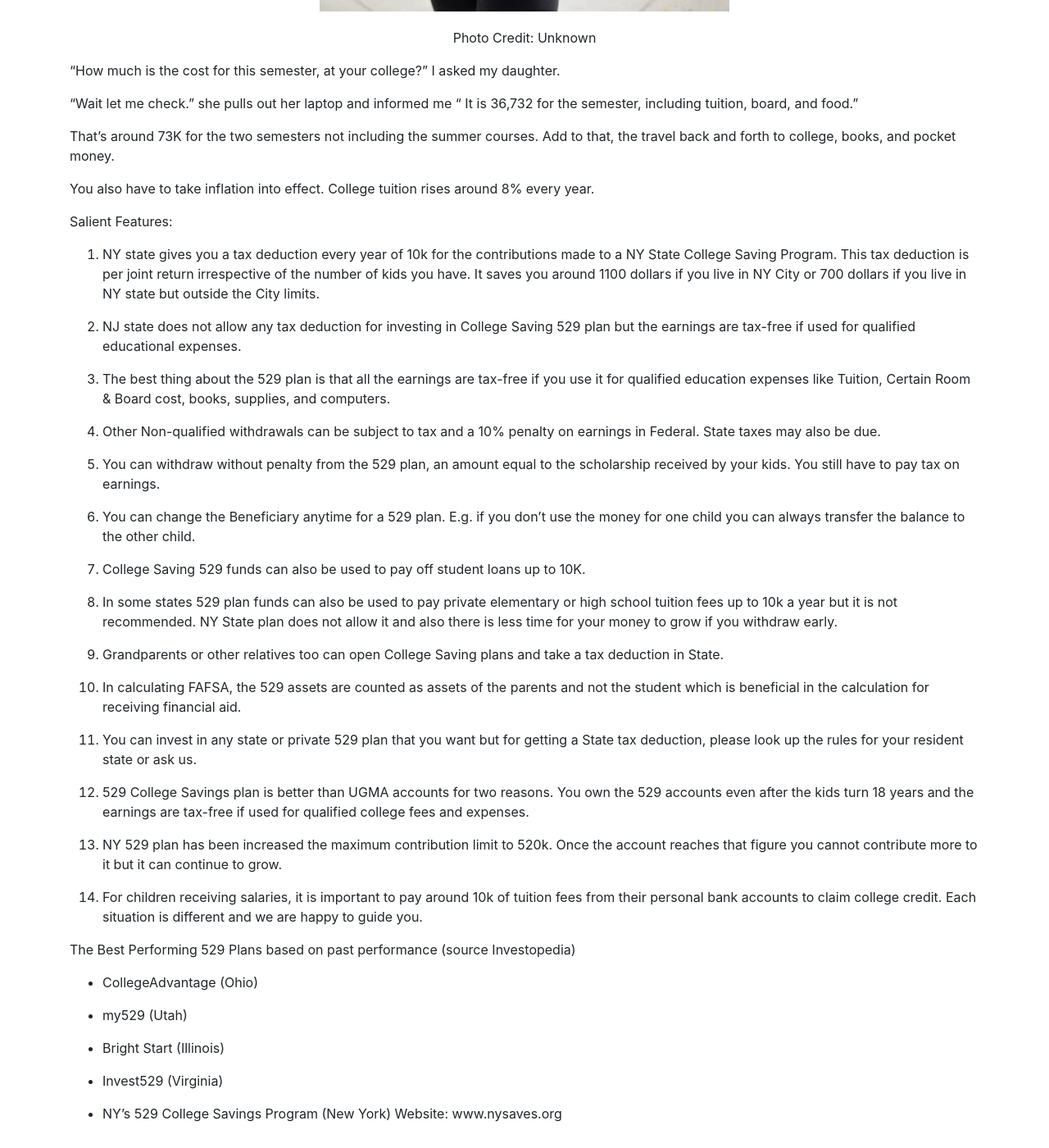
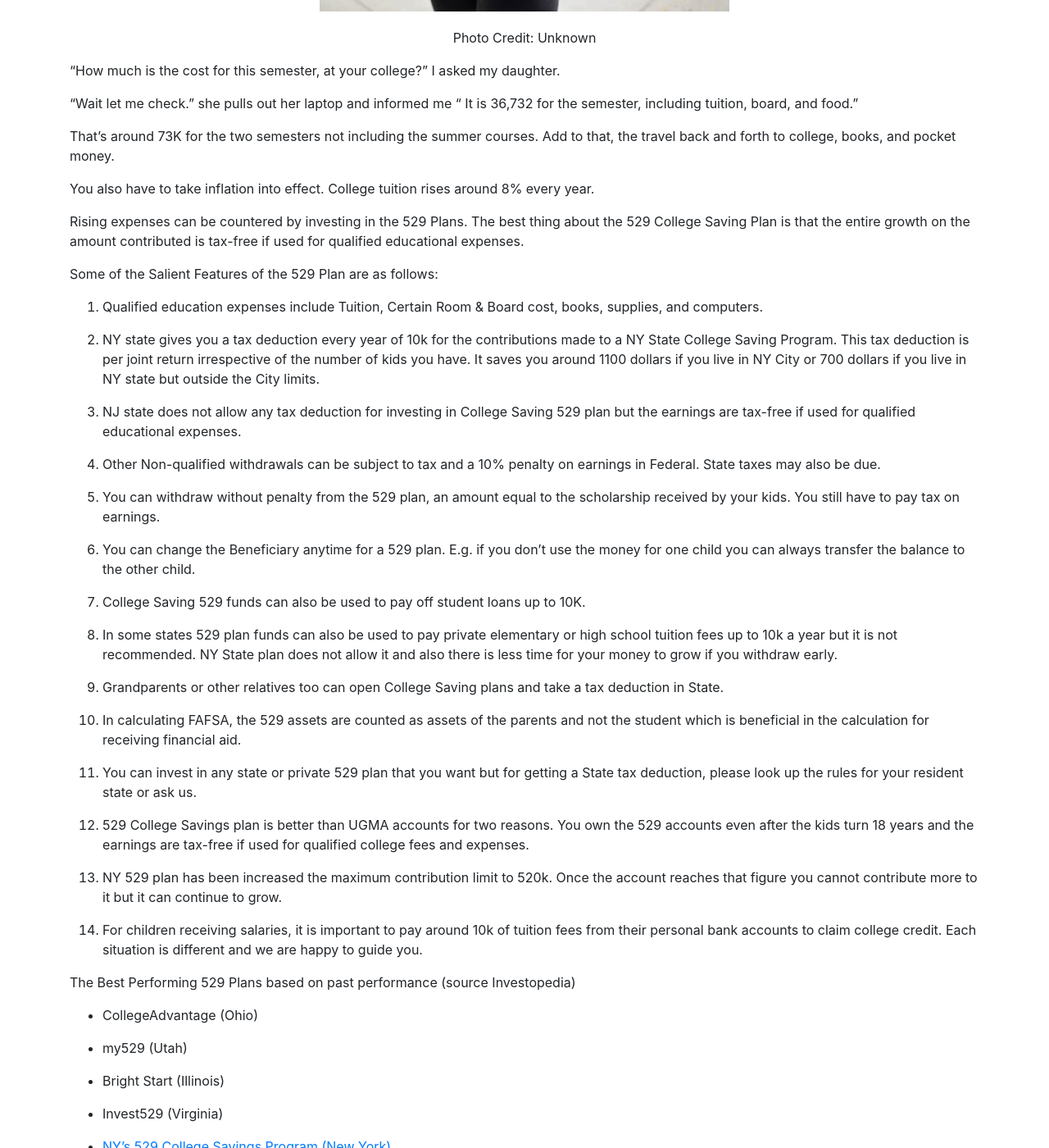
Before and after one commit to spethani/dad-website, a Jekyll site: the page built from _posts/2020-09-06-college-savings-529-plans.md, in a window 1280 px wide and 1400 px high, scrolled down 529 px. Shown: the whole window at 82% size. Built offline with Jekyll 4.4.1, drawn with Linux system fonts in a browser that asks for light colours.

Commit message:
updated college savings article

```diff
--- a/_posts/2020-09-06-college-savings-529-plans.md
+++ b/_posts/2020-09-06-college-savings-529-plans.md
@@ -17,13 +17,15 @@ That’s around 73K for the two semesters not including the summer courses.  Add
 
 You also have to take inflation into effect.  College tuition rises around 8% every year.
 
-Salient Features:
+Rising expenses can be countered by investing in the 529 Plans. The best thing about the 529 College Saving Plan is that the entire growth on the amount contributed is tax-free if used for qualified educational expenses.
 
-1. NY state gives you a tax deduction every year of 10k for the contributions made to a NY State College Saving Program.  This tax deduction is per joint return irrespective of the number of kids you have.  It saves you around 1100 dollars if you live in NY City or 700 dollars if you live in NY state but outside the City limits.
+Some of the Salient Features of the 529 Plan are as follows:
 
-2. NJ state does not allow any tax deduction for investing in College Saving 529 plan but the earnings are tax-free if used for qualified educational expenses.
+1. Qualified education expenses include Tuition, Certain Room & Board cost, books, supplies, and computers.
 
-3. The best thing about the 529 plan is that all the earnings are tax-free if you use it for qualified education expenses like Tuition, Certain Room & Board cost, books, supplies, and computers.
+2. NY state gives you a tax deduction every year of 10k for the contributions made to a NY State College Saving Program.  This tax deduction is per joint return irrespective of the number of kids you have.  It saves you around 1100 dollars if you live in NY City or 700 dollars if you live in NY state but outside the City limits.
+
+3. NJ state does not allow any tax deduction for investing in College Saving 529 plan but the earnings are tax-free if used for qualified educational expenses.
 
 4. Other Non-qualified withdrawals can be subject to tax and a 10% penalty on earnings in Federal.  State taxes may also be due.
 
@@ -57,4 +59,4 @@ The Best Performing 529 Plans based on past performance (source Investopedia)
 
 - Invest529 (Virginia)
 
-- NY's 529 College Savings Program (New York) Website: www.nysaves.org
+- [NY's 529 College Savings Program (New York)](https://www.nysaves.org)
```
Also changed, not shown: 1 other file.
